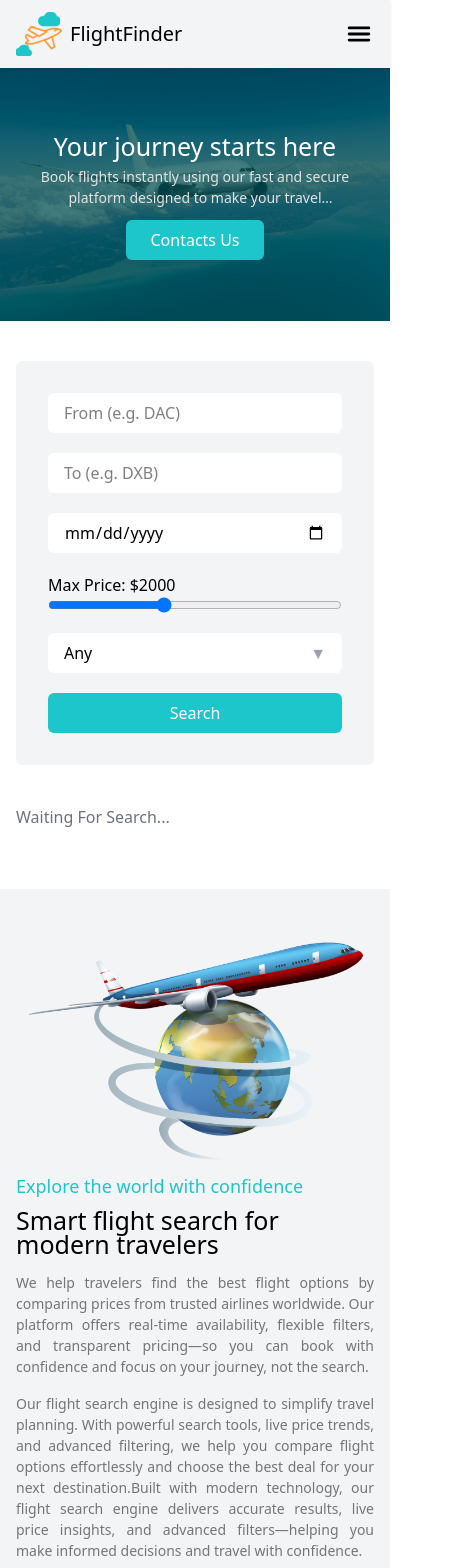
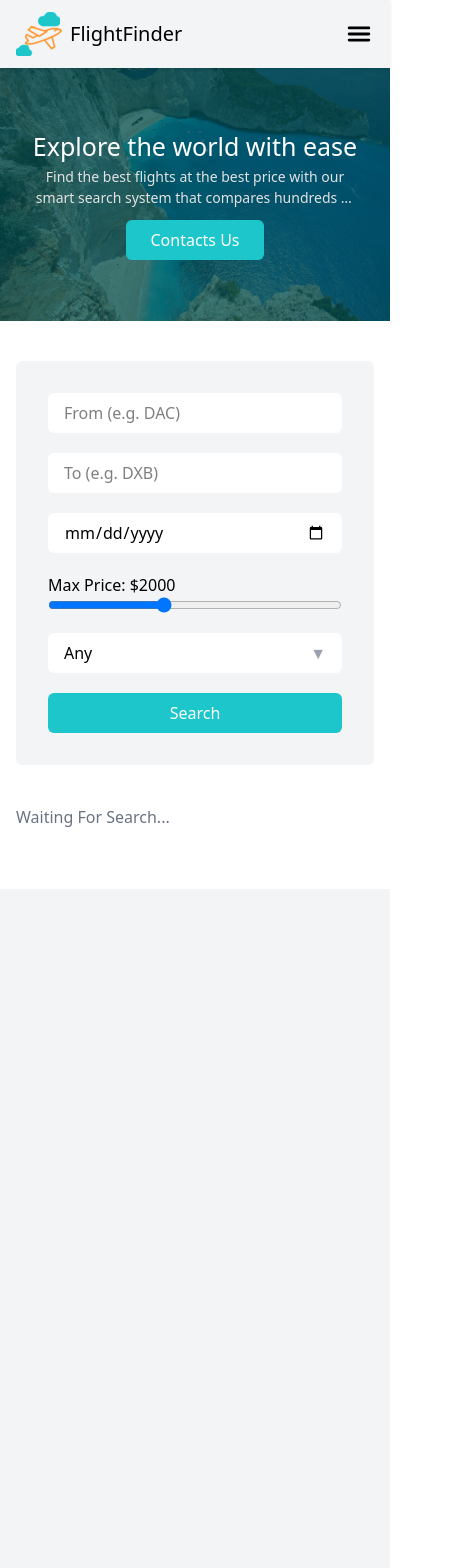
Before and after one commit to shohag390/flight-search-engine, a React (Vite) app: page / in a window 390 px wide. Shown: the top 1568 px of the page, 474 px wide, since content can reach past the window. Built offline with nearby package versions, Linux system fonts and the light colour scheme.

Commit message:
Animation Add

```diff
--- a/package.json
+++ b/package.json
@@ -10,11 +10,14 @@
     "preview": "vite preview"
   },
   "dependencies": {
+    "@formspree/react": "^3.0.0",
     "@tailwindcss/vite": "^4.1.18",
+    "aos": "^2.3.4",
     "react": "^19.2.0",
     "react-dom": "^19.2.0",
     "react-icons": "^5.5.0",
     "react-spinners": "^0.17.0",
+    "react-toastify": "^11.0.5",
     "recharts": "^3.7.0",
     "swiper": "^12.1.0",
     "tailwindcss": "^4.1.18"
--- a/src/App.jsx
+++ b/src/App.jsx
@@ -1,12 +1,51 @@
+import { useEffect, useState } from "react";
 import Home from "./pages/Home";
 import { FlightProvider } from "./context/FlightContext";
 import Footer from "./shared/Footer";
 import Navbar from "./shared/Navbar";
+import "aos/dist/aos.css";
+import AOS from "aos";
+import AllLoading from "./components/AllLoading";
+import { ToastContainer } from "react-toastify";
+import "react-toastify/dist/ReactToastify.css";
 
 function App() {
+  const [loading, setLoading] = useState(true);
+  const [showApp, setShowApp] = useState(false);
+
+  useEffect(() => {
+    AOS.init({
+      duration: 1000,
+      once: true,
+      easing: "ease-in-out",
+    });
+
+    // Loader duration
+    const timer = setTimeout(() => {
+      setLoading(false);
+
+      // small delay for fade-in
+      setTimeout(() => {
+        setShowApp(true);
+      }, 100);
+    }, 3000);
+
+    return () => clearTimeout(timer);
+  }, []);
+
+  // Loader screen
+  if (loading) {
+    return <AllLoading />;
+  }
+
   return (
     <FlightProvider>
-      <div className="min-h-screen flex flex-col">
+      <ToastContainer position="top-right" autoClose={3000} />
+      <div
+        className={`min-h-screen flex flex-col transition-opacity duration-700 ease-in-out ${
+          showApp ? "opacity-100" : "opacity-0"
+        }`}
+      >
         <Navbar />
         <main className="grow">
           <Home />
--- a/src/components/About.jsx
+++ b/src/components/About.jsx
@@ -6,10 +6,10 @@ const About = () => {
       id="about"
       className="px-4 md:px-8 lg:px-20 2xl:px-37.5 py-10 md:py-15 lg:py-20 bg-gray-100 flex flex-col lg:flex-row items-center justify-between"
     >
-      <div className="w-full lg:w-[50%]">
+      <div data-aos="zoom-in" className="w-full lg:w-[50%]">
         <img className="h-full lg:h-125" src={image} alt="image" />
       </div>
-      <div className="w-full lg:w-[50%]">
+      <div data-aos="fade-left" className="w-full lg:w-[50%]">
         <h4 className="text-[#1DC6CB] text-[18px] pb-2">
           Explore the world with confidence
         </h4>
--- /dev/null
+++ b/src/components/AllLoading.jsx
@@ -0,0 +1,11 @@
+import { PuffLoader } from "react-spinners";
+
+const AllLoading = ({ loading = true }) => {
+  return (
+    <div className="h-screen w-full flex items-center justify-center">
+      <PuffLoader color="#FEBB76" loading={loading} size={80} />
+    </div>
+  );
+};
+
+export default AllLoading;
--- a/src/components/Contacts.jsx
+++ b/src/components/Contacts.jsx
@@ -1,7 +1,9 @@
-import React from "react";
+import { useForm, ValidationError } from "@formspree/react";
+import { useEffect } from "react";
 import { FaInstagram, FaWhatsapp } from "react-icons/fa";
 import { FaFacebookF, FaLinkedinIn, FaLocationDot } from "react-icons/fa6";
 import { MdEmail, MdPhoneCallback } from "react-icons/md";
+import { toast } from "react-toastify";
 
 const contactInfo = [
   {
@@ -25,6 +27,18 @@ const contactInfo = [
 ];
 
 const Contacts = () => {
+  const [state, handleSubmit] = useForm("xojwzala");
+
+  // Toast messages
+  useEffect(() => {
+    if (state.succeeded) {
+      toast.success("Message sent successfully!");
+    }
+
+    if (state.errors && state.errors.length > 0) {
+      toast.error("Failed to send message. Try again!");
+    }
+  }, [state.succeeded, state.errors]);
   return (
     <div
       id="contacts"
@@ -36,7 +50,10 @@ const Contacts = () => {
       <h2 className="font-medium md:font-semibold lg:font-bold text-[25px] md:text-[30px] lg:text-[40px] 2xl:pb-1 leading-6 md:leading-9 lg:leading-12 text-center w-full lg:w-[30%] mx-auto">
         Smart flight search for modern travelers
       </h2>
-      <div className="pt-4 md:pt-5 lg:pt-6 2xl:pt-7 pb-11 md:pb-12 lg:pb-13 2xl:pb-14 w-full lg:w-[70%] mx-auto grid grid-cols-1 md:grid-cols-3 gap-5">
+      <div
+        data-aos="fade-up"
+        className="pt-4 md:pt-5 lg:pt-6 2xl:pt-7 pb-11 md:pb-12 lg:pb-13 2xl:pb-14 w-full lg:w-[70%] mx-auto grid grid-cols-1 md:grid-cols-3 gap-5"
+      >
         {contactInfo?.map((item, index) => (
           <div
             className="border border-gray-100 duration-500 hover:bg-gray-100 flex flex-col items-center justify-center py-4 md:py-5 lg:py-6 2xl:py-7"
@@ -55,7 +72,10 @@ const Contacts = () => {
           </div>
         ))}
       </div>
-      <div className="w-full h-75 md:h-100 lg:h-125 overflow-hidden rounded-lg">
+      <div
+        data-aos="fade-up"
+        className="w-full h-75 md:h-100 lg:h-125 overflow-hidden rounded-lg"
+      >
         <iframe
           src="https://www.google.com/maps/embed?pb=!1m23!1m12!1m3!1d101080.25325180753!2d-97.88829371812179!3d38.112186241295696!2m3!1f0!2f0!3f0!3m2!1i1024!2i768!4f13.1!4m8!3e6!4m0!4m5!1s0x87a4b5b785986645%3A0x84ed5d1edf66970e!2sPrairie%20Dunes%20Country%20Club%2C%204812%20E%2030th%20Ave%2C%20Hutchinson%2C%20KS%2067502%2C%20United%20States!3m2!1d38.0914485!2d-97.847988!5e1!3m2!1sen!2sbd!4v1769829782157!5m2!1sen!2sbd"
           className="w-full h-full border-0"
@@ -66,7 +86,7 @@ const Contacts = () => {
         />
       </div>
       <div className="flex flex-col lg:flex-row gap-5 lg:gap-10 w-full pt-10 md:pt-15 lg:pt-20">
-        <div className="w-full lg:w-[50%]">
+        <div data-aos="fade-up" className="w-full lg:w-[50%]">
           <h4 className="text-[#1DC6CB] text-[18px] pb-2">Send Us A Message</h4>
           <h2 className="font-medium md:font-semibold lg:font-bold text-[25px] md:text-[30px] lg:text-[40px] 2xl:pb-1 leading-6 md:leading-9 lg:leading-12 w-full lg:w-[70%]">
             Smart flight search for modern travelers
@@ -108,51 +128,80 @@ const Contacts = () => {
             </div>
           </div>
         </div>
-        <form className="bg-gray-100 flex flex-col items-center justify-center p-4 md:p-5 lg:p-6 2xl:p-7 w-full lg:w-[50%] rounded-md">
-          <div className="w-full flex justify-between gap-5 flex-col">
+        <form
+          data-aos="zoom-in"
+          onSubmit={handleSubmit}
+          className="bg-gray-100 flex flex-col items-center justify-center p-4 md:p-5 lg:p-6 2xl:p-7 w-full lg:w-[50%] rounded-md"
+        >
+          <div className="w-full flex flex-col gap-5">
+            {/* Name */}
             <div className="flex flex-col gap-2">
               <label>
                 Name <span className="text-[#FEBB76]">*</span>
               </label>
               <input
+                name="name"
+                required
                 className="h-10 md:h-11 lg:h-12 w-full rounded-md px-4 bg-white focus:outline-none"
                 placeholder="Enter Your Name"
                 type="text"
               />
             </div>
+
+            {/* Email */}
             <div className="flex flex-col gap-2">
               <label>
                 Email <span className="text-[#FEBB76]">*</span>
               </label>
               <input
+                name="email"
+                type="email"
+                required
                 className="h-10 md:h-11 lg:h-12 w-full rounded-md px-4 bg-white focus:outline-none"
                 placeholder="Enter Your Email"
-                type="email"
+              />
+              <ValidationError
+                prefix="Email"
+                field="email"
+                errors={state.errors}
               />
             </div>
+
+            {/* Phone */}
             <div className="flex flex-col gap-2">
               <label>
                 Phone <span className="text-[#FEBB76]">*</span>
               </label>
               <input
+                name="phone"
+                required
                 className="h-10 md:h-11 lg:h-12 w-full rounded-md px-4 bg-white focus:outline-none"
                 placeholder="Enter Your Number"
-                type="number"
+                type="text"
               />
             </div>
+
+            {/* Message */}
             <div className="flex flex-col gap-2">
               <label>
                 Message <span className="text-[#FEBB76]">*</span>
               </label>
               <textarea
+                name="message"
                 rows={5}
+                required
                 className="w-full rounded-md p-4 bg-white focus:outline-none"
                 placeholder="Message..."
-                type="text"
               />
             </div>
-            <button className="bg-[#1DC6CB] text-[#ffff] hover:bg-[#FEBB76] duration-500 active:scale-1.2 px-9 py-3 rounded-md">
-              Send Message
+
+            {/* Button */}
+            <button
+              type="submit"
+              disabled={state.submitting}
+              className="bg-[#1DC6CB] text-white hover:bg-[#FEBB76] duration-500 px-9 py-3 rounded-md disabled:opacity-50"
+            >
+              {state.submitting ? "Sending..." : "Send Message"}
             </button>
           </div>
         </form>
```
Also changed, not shown: src/components/Loader.jsx (+1 -7 lines), 1 other file (tests, documents, lock files or other folders).
